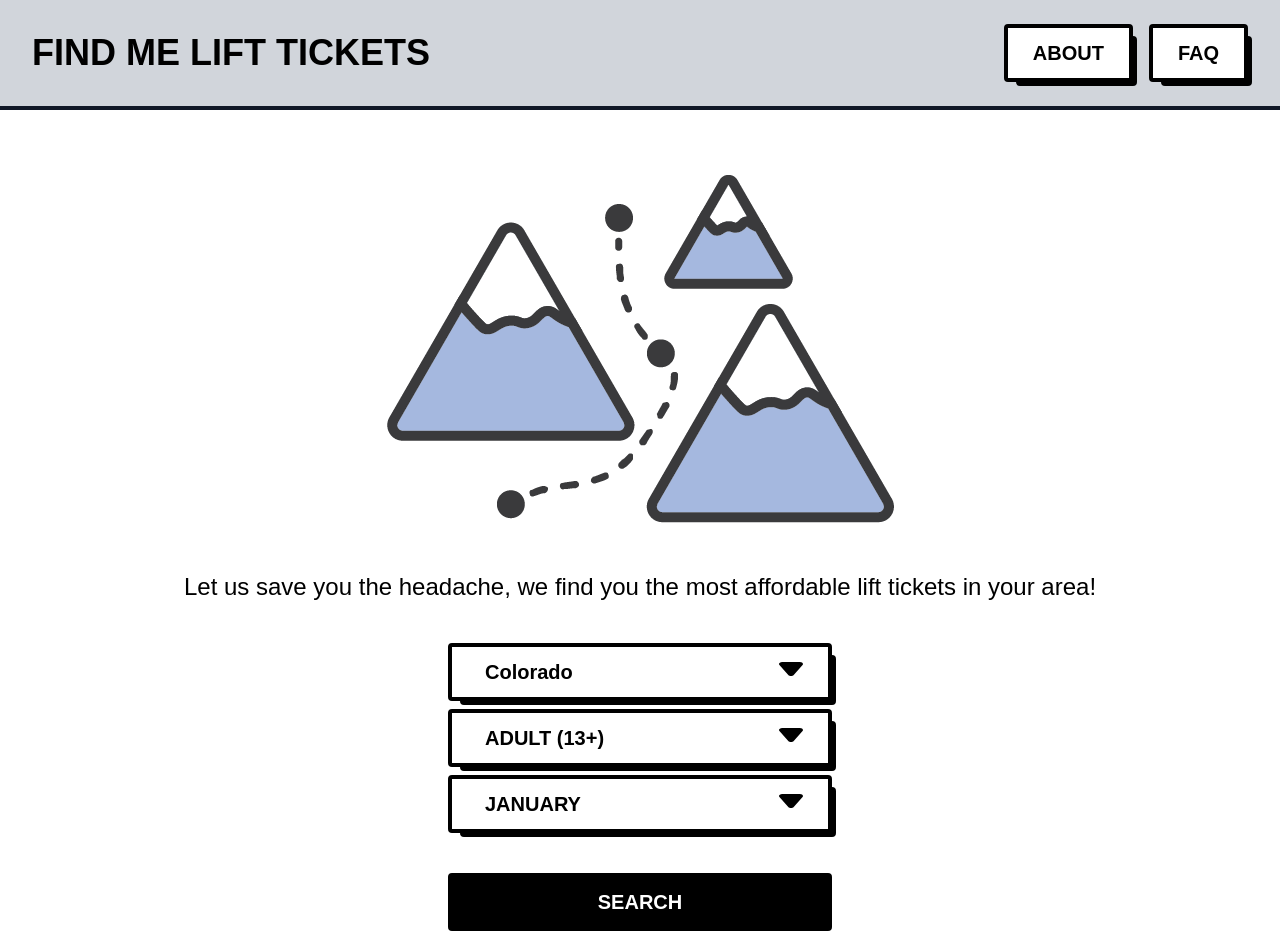
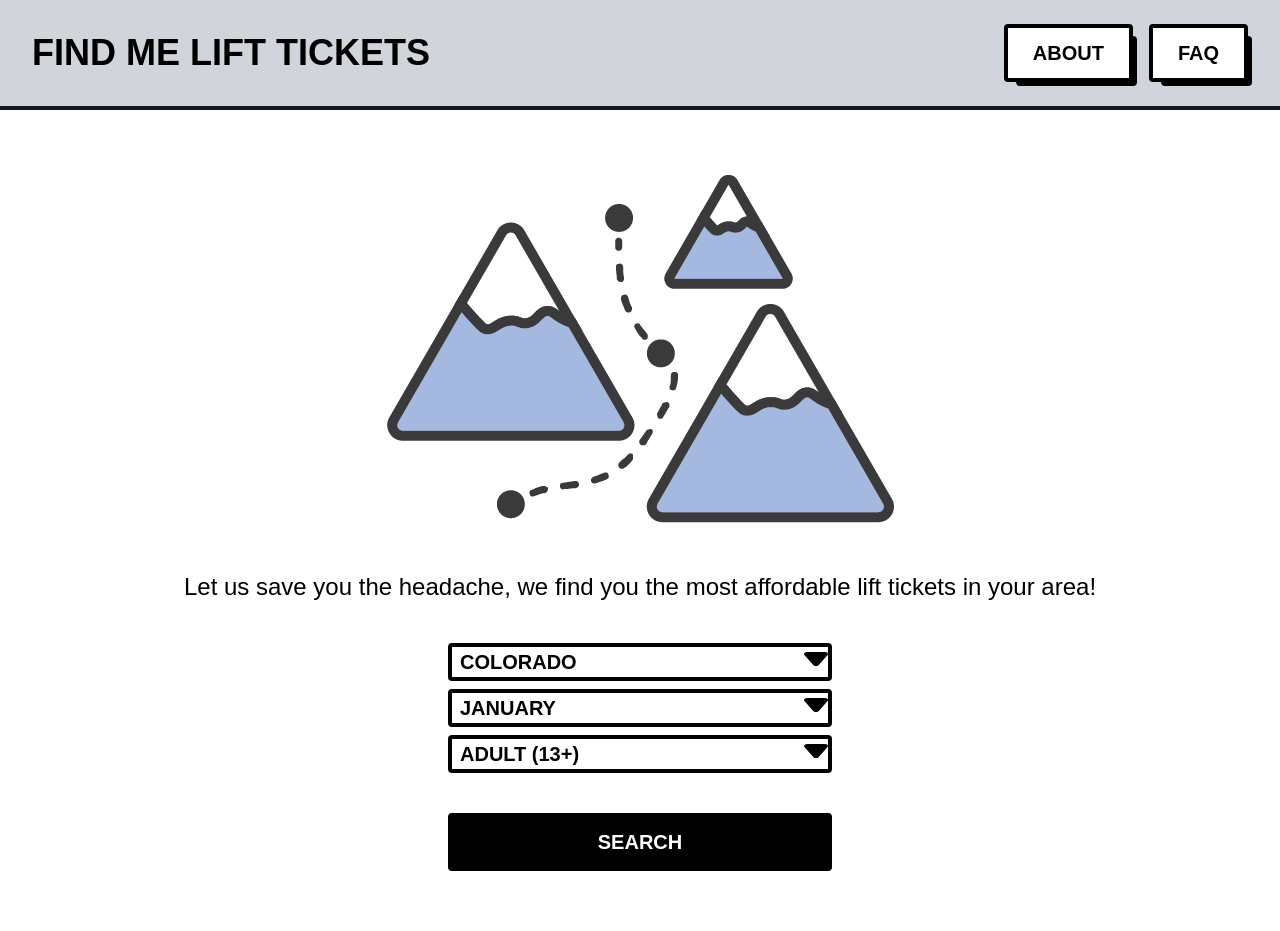
Before and after one commit to JordansArchives/FindMeSkiTickets, a Vue app: page / in a window 1280 px wide. After the commit the page ends 871 px from the top, so only its background shows below. Built offline with nearby package versions, Linux system fonts and the light colour scheme.

Commit message:
finished adding data to home.vue for component integration -- notes are made in files using @PAUL

```diff
--- a/src/components/SelectAge.vue
+++ /dev/null
@@ -1,101 +0,0 @@
-<script setup>
-import { ref } from 'vue';
-import {
-  Listbox,
-  ListboxLabel,
-  ListboxButton,
-  ListboxOptions,
-  ListboxOption,
-} from '@headlessui/vue';
-import dropIcon from './dropDown.vue';
-
-const people = [{ name: 'ADULT (13+)' }, { name: '14 AND UNDER' }, { name: 'CHILD (5-12)' }];
-const selectedPerson = ref(people[0]);
-</script>
-
-<template>
-  <div class="w-full">
-    <Listbox v-model="selectedPerson">
-      <div class="relative mt-1">
-        <ListboxButton class="listboxbuttonStyle absolute mt-1 max-h-60 w-full overflow-auto">
-          <span class="flex justify-between truncate text-left pl-2">
-            <span>{{ selectedPerson.name }}</span>
-            <dropIcon class="h-6 w-6" />
-          </span>
-        </ListboxButton>
-
-        <transition
-          leave-active-class="transition duration-100 ease-in"
-          leave-from-class="opacity-100"
-          leave-to-class="opacity-0"
-        >
-          <ListboxOptions class="listboxbuttonStyle absolute mt-1 max-h-60 w-full overflow-auto">
-            <ListboxOption
-              v-slot="{ active, selected }"
-              v-for="person in people"
-              :key="person.name"
-              :value="person"
-              as="template"
-            >
-              <li
-                :class="[
-                  active ? 'bg-gray-900 text-white' : 'text-gray-900',
-                  'relative cursor-default select-none py-2 pl-2 pr-4',
-                ]"
-              >
-                <span :class="[selected ? 'font-medium' : 'font-normal', 'block truncate']">{{
-                  person.name
-                }}</span>
-                <span
-                  v-if="selected"
-                  class="absolute inset-y-0 left-0 flex items-center pl-3 text-black"
-                >
-                </span>
-              </li>
-            </ListboxOption>
-          </ListboxOptions>
-        </transition>
-      </div>
-    </Listbox>
-  </div>
-</template>
-
-<style>
-.listboxbuttonStyle {
-  background-color: white;
-  border: 4px solid black;
-  border-radius: 4px;
-  padding: 10px 25px;
-  font-weight: bold;
-  font-size: 20px;
-  position: relative;
-  color: black;
-}
-
-.listboxbuttonStyle:after {
-  content: '';
-  border-radius: 4px;
-  position: absolute;
-  background: black;
-  border: 2px solid black;
-  top: 8px;
-  left: 8px;
-  right: -8px;
-  bottom: -8px;
-  z-index: -1;
-}
-
-.listboxbuttonStyle:hover {
-  color: black;
-  border-radius: 4px;
-  /* background-color: #9fbaff; */
-  transition: all 0.3s ease;
-}
-
-.listboxbuttonStyle:hover:after {
-  border-radius: 4px;
-  background-color: white;
-  border: 2px solid black;
-  transition: all 0.3s ease;
-}
-</style>
--- a/src/components/SelectMonth.vue
+++ b/src/components/SelectMonth.vue
@@ -1,3 +1,5 @@
+<!-- @PAUL Keeping this file to debug scrolling bars under buttons, not sure why thats there -->
+
 <script setup>
 import { ref } from 'vue';
 import {
--- a/src/components/forms/fmst-select.vue
+++ b/src/components/forms/fmst-select.vue
@@ -14,7 +14,7 @@
           leave-from-class="opacity-100"
           leave-to-class="opacity-0"
         >
-          <ListboxOptions class="listboxbuttonStyle absolute mt-1 max-h-60 w-full overflow-auto">
+          <ListboxOptions class="listboxbuttonStyle absolute mt-1 w-full overflow-auto">
             <ListboxOption
               v-slot="{ active, selected }"
               v-for="option in options"
--- a/src/components/header.vue
+++ b/src/components/header.vue
@@ -14,18 +14,18 @@ import Button from './button.vue';
           class="flex w-full items-center justify-between border-b border-gray-500 py-6 lg:border-none"
         >
           <div class="flex items-center">
-            <router-link to="/">
+            <router-link :to="{ name: 'Home' }">
               <span class="sr-only">Find Me Ski Tickets</span>
               <h1 class="uppercase text-4xl font-black">Find me lift tickets</h1>
             </router-link>
           </div>
           <div class="ml-10 space-x-4">
-            <router-link to="/about" class="inline-block">
+            <router-link :to="{ name: 'About' }" class="inline-block">
               <Button>ABOUT</Button>
             </router-link>
-            <a href="/faq" class="inline-block">
+            <router-link :to="{ name: 'FAQ' }">
               <Button>FAQ</Button>
-            </a>
+            </router-link>
           </div>
         </div>
       </nav>
--- a/src/main.js
+++ b/src/main.js
@@ -7,11 +7,18 @@ import App from './App.vue';
 import Home from './views/home.vue';
 import About from './views/about.vue';
 import Calendar from './views/Calendar.vue';
+import FAQ from './views/faq.vue';
+import NotFound from './views/NotFound.vue';
 
 const routes = [
-  { path: '/', component: Home },
-  { path: '/about', component: About },
-  { path: '/calendar', component: Calendar },
+  { name: 'Home', path: '/', component: Home },
+  { name: 'About', path: '/about', component: About },
+  { name: 'Calendar', path: '/calendar', component: Calendar },
+  { name: 'FAQ', path: '/faq', component: FAQ },
+  { name: 'NotFound', path: '/:pathMatch(.*)*', component: NotFound },
+
+  // @PAUL added 404 page -- currently not working with /'random-entry',
+  // only with multiple routes (e.g. /'random-entry'/random-entry-2') (maybe something to do with # vs History)
 ];
 
 const router = createRouter({
--- /dev/null
+++ b/src/views/NotFound.vue
@@ -0,0 +1,7 @@
+<template>
+  <div>
+    <h2>Page not found...</h2>
+  </div>
+</template>
+<script setup></script>
+<style></style>
--- a/src/views/calendar.vue
+++ b/src/views/calendar.vue
@@ -1,8 +1,28 @@
 <script setup>
+import { ref } from 'vue';
+import { useRoute } from 'vue-router';
 import { GetPriceByDay } from '../api/priceByDay.js';
 import Button from '../components/button.vue';
 
-const pricesByDay = GetPriceByDay('March');
+const route = useRoute();
+console.log('query', route.query);
+const month = route.query.month;
+
+const hasValidParams = ref(false);
+const paramsAreValid = () => {
+  // Validate your params here
+
+  return true;
+};
+
+if (paramsAreValid()) {
+  hasValidParams.value = true;
+  // Load the data for the month, age, and loction selected, and then render the page
+
+  const pricesByDay = GetPriceByDay(route.query.month);
+} else {
+  // handle the error gracefully and show an error state
+}
 </script>
 
 <template>
@@ -25,4 +45,8 @@ const pricesByDay = GetPriceByDay('March');
       <Button>If the filters are changed, update the query params</Button>
     </a>
   </div>
+
+  <div v-if="hasValidParams" class="p-4 flex flex-row gap-4">
+    Our params are valid! Let's build the calendar here.
+  </div>
 </template>
--- /dev/null
+++ b/src/views/faq.vue
@@ -0,0 +1,8 @@
+<template>
+  <div>This is where the FAQ page will go!</div>
+</template>
+
+<script setup>
+// Nothing to see here..
+</script>
+<style lang=""></style>
--- a/src/views/home.vue
+++ b/src/views/home.vue
@@ -11,10 +11,24 @@
       <div class="mx-auto flex-col justify-items-stretch">
         <div class="w-96">
           <FmstSelect v-model="selectedState" :options="stateOptions" />
+          <FmstSelect v-model="selectedMonth" :options="monthOptions" />
+          <FmstSelect v-model="selectedAge" :options="ageOptions" />
         </div>
-        <SelectAge />
-        <SelectMonth />
-        <blackButton class="w-full mt-10">SEARCH</blackButton>
+        <!-- <SelectAge /> -->
+        <!-- <SelectMonth /> -->
+        <!-- @TODO: Add the two query params for age and month once you have the select components -->
+        <router-link
+          :to="{
+            path: '/calendar',
+            query: {
+              state: selectedState.value,
+              age: selectedAge.value,
+              month: selectedMonth.value,
+            },
+          }"
+        >
+          <blackButton class="w-full mt-10">SEARCH</blackButton>
+        </router-link>
       </div>
     </div>
   </div>
@@ -23,8 +37,6 @@
 <script setup>
 import { ref } from 'vue';
 import blackButton from '../components/blackButton.vue';
-import SelectAge from '../components/SelectAge.vue';
-import SelectMonth from '../components/SelectMonth.vue';
 import FmstSelect from '../components/forms/fmst-select.vue';
 
 const greet =
@@ -33,23 +45,34 @@ const greet =
 const LandingPageUrl = '/assets/LandingPage.png';
 
 const stateOptions = [
-  {
-    label: 'Colorado',
-    value: 'CO',
-  },
-  {
-    label: 'Wyoming',
-    value: 'WY',
-  },
-  {
-    label: 'Utah',
-    value: 'UT',
-  },
-  {
-    label: 'Nevada',
-    value: 'NV',
-  },
+  { label: 'COLORADO', value: 'CO' },
+  { label: 'WYOMING', value: 'WY' },
+  { label: 'UTAH', value: 'UT' },
+  { label: 'MONTANA', value: 'MT' },
 ];
 const selectedState = ref(stateOptions[0]);
+
+const ageOptions = [
+  { label: 'ADULT (13+)', value: 'AD' },
+  { label: 'CHILD (5-12)', value: 'CH' },
+  { label: '4 AND UNDER', value: 'UN' },
+];
+const selectedAge = ref(ageOptions[0]);
+
+const monthOptions = [
+  { label: 'JANUARY', value: 'JA' },
+  { label: 'FEBUARY', value: 'FE' },
+  { label: 'MARCH', value: 'MAR' },
+  { label: 'APRIL', value: 'AP' },
+  { label: 'MAY', value: 'MAY' },
+  { label: 'JUNE', value: 'JN' },
+  { label: 'JULY', value: 'JL' },
+  { label: 'AUGUST', value: 'AG' },
+  { label: 'SEPTEMBER', value: 'SP' },
+  { label: 'OCTOBER', value: 'OT' },
+  { label: 'NOVEMBER', value: 'NV' },
+  { label: 'DECEMBER', value: 'DM' },
+];
+const selectedMonth = ref(monthOptions[0]);
 </script>
-<style lang=""></style>
+<style></style>
```
Also changed, not shown: src/components/Untitled-1.json (deleted, +0 -37 lines).
